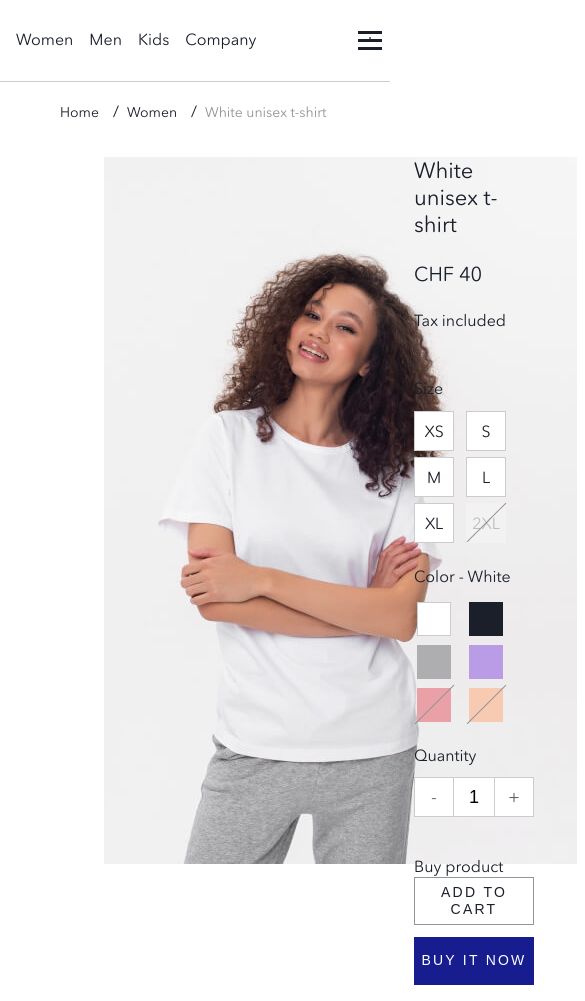
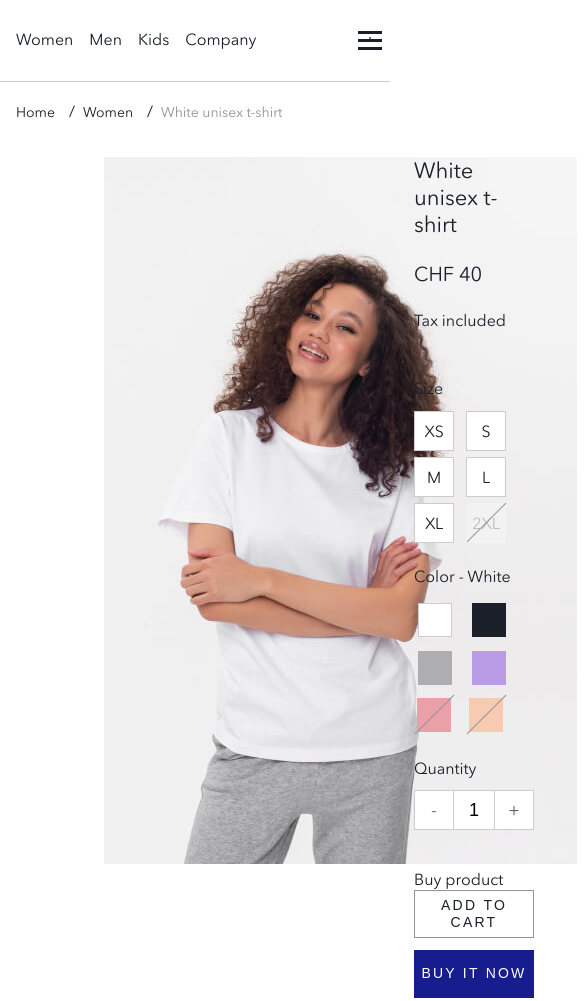
Before and after one commit to AlekseyPrusevich/spurIT, a plain HTML site: page index.html in a window 390 px wide. Shown: the top 1001 px of the page, 585 px wide, since content can reach past the window. Drawn offline with Linux system fonts and the light colour scheme.

Commit message:
footer mobile style

```diff
--- a/index.html
+++ b/index.html
@@ -3,6 +3,7 @@
 <head>
     <meta charset="UTF-8">
     <title>White unisex t-shirt - SUSPARSA</title>
+    <meta name="viewport" content="width=device-width,initial-scale=1">
     <link rel="stylesheet" href="source/style/font.css">
     <link rel="stylesheet" href="source/style/style.css">
 </head>
@@ -92,7 +93,7 @@
                             <legend>Size</legend>
                             <div class="product__size-container">
 
-                                <input type="radio" name="size" id="size--xs" class="product__size-radio" value="xs" tabindex="0">
+                                <input type="radio" name="size" id="size--xs" class="product__size-radio" value="xs">
                                 <label for="size--xs" class="product__size-label" aria-hidden="true">
                                     <span class="visually-hidden">choose size </span>XS
                                 </label>
@@ -129,32 +130,38 @@
                             <div class="product__size-container">
 
                                 <input type="radio" id="color--white" class="product__color-radio" name="color" value="white">
-                                <label for="color--white" class="product__color-label product__color-label--white" title="White" aria-hidden="true">
+                                <label for="color--white" class="product__color-label" title="White" aria-hidden="true">
+                                    <div class="product__color product__color--white"></div>
                                     <span class="visually-hidden">choose color white</span>
                                 </label>
 
                                 <input type="radio" id="color--black" class="product__color-radio" name="color" value="black">
-                                <label for="color--black" class="product__color-label product__color-label--black" title="Black" aria-hidden="true">
+                                <label for="color--black" class="product__color-label" title="Black" aria-hidden="true">
+                                    <div class="product__color product__color--black"></div>
                                     <span class="visually-hidden">choose color black</span>
                                 </label>
 
                                 <input type="radio" id="color--gray" class="product__color-radio" name="color" value="gray">
-                                <label for="color--gray" class="product__color-label product__color-label--gray" title="Gray" aria-hidden="true">
+                                <label for="color--gray" class="product__color-label" title="Gray" aria-hidden="true">
+                                    <div class="product__color product__color--gray"></div>
                                     <span class="visually-hidden">choose color gray</span>
                                 </label>
 
                                 <input type="radio" id="color--purple-latte" class="product__color-radio" name="color" value="purple latte">
-                                <label for="color--purple-latte" class="product__color-label product__color-label--purple-latte" title="Purple latte" aria-hidden="true">
+                                <label for="color--purple-latte" class="product__color-label" title="Purple latte" aria-hidden="true">
+                                    <div class="product__color product__color--purple-latte"></div>
                                     <span class="visually-hidden">choose color purple latte</span>
                                 </label>
 
                                 <input type="radio" id="color--red" class="product__color-radio" name="color" value="red" disabled>
-                                <label for="color--red" class="product__color-label product__color-label--red" title="Red" aria-hidden="true">
+                                <label for="color--red" class="product__color-label" title="Red" aria-hidden="true">
+                                    <div class="product__color product__color--red"></div>
                                     <span class="visually-hidden">choose color red</span>
                                 </label>
 
                                 <input type="radio" id="color--orange" class="product__color-radio" name="color" value="orange" disabled>
-                                <label for="color--orange" class="product__color-label product__color-label--orange" title="Orange" aria-hidden="true">
+                                <label for="color--orange" class="product__color-label" title="Orange" aria-hidden="true">
+                                    <div class="product__color product__color--orange"></div>
                                     <span class="visually-hidden">choose color orange</span>
                                 </label>
                             </div>
--- a/source/style/style.css
+++ b/source/style/style.css
@@ -292,8 +292,37 @@ legend {
     margin-left: 60px;
 }
 
+@media (max-width: 1024px) {
+
+    .breadcrumbs {
+        margin-left: 24px;
+    }
+}
+
+@media (max-width: 768px) {
+
+    .breadcrumbs {
+        margin-left: 32px;
+    }
+}
+
+@media (max-width: 520px) {
+
+    .breadcrumbs {
+        margin-left: 24px;
+    }
+}
+
+@media (max-width: 440px) {
+
+    .breadcrumbs {
+        margin-left: 16px;
+    }
+}
+
 .breadcrumbs__list {
     display: flex;
+    flex-wrap: wrap;
     list-style: none;
     padding-left: 0;
     margin-top: 0;
@@ -490,65 +519,57 @@ legend {
     margin-right: -6px;
 }
 
-.product__color-label::before {
-    position: absolute;
-    top: -4px;
-    right: -4px;
-    bottom: -4px;
-    left: -4px;
-    content: '';
-    width: 40px;
-    height: 40px;
+.product__color-label {
+    margin-top: 6px;
+    margin-left: 6px;
+    margin-right: 6px;
+    padding: 3px;
+    cursor: pointer;
+    transition: all .2s ease;
+    border: 1px solid transparent;
+    box-shadow: none;
+}
+
+.product__color {
+    width: 34px;
+    height: 34px;
     border: 1px solid transparent;
 }
 
-.product__color-label {
-    position: relative;
-    width: 34px;
-    height: 34px;
-    margin-top: 9px;
-    margin-left: 9px;
-    margin-right: 9px;
-    background-color: var(--border);
-    cursor: pointer;
-    transition: all .2s ease;
-    border: 1px solid transparent;
+.product__color-label:hover {
+    box-shadow: inset 0 0 0 1px var(--border);
 }
 
-.product__color-label--white {
+.product__color--white {
     background-color: #FFFFFF;
     border-color: var(--border);
 }
 
-.product__color-label--black {
+.product__color--black {
     background-color: #1A1F29;
 }
 
-.product__color-label--gray {
+.product__color--gray {
       background-color: #AEAEB0;
 }
 
-.product__color-label--purple-latte {
+.product__color--purple-latte {
     background-color: #BA9BE5;
 }
 
-.product__color-label--red {
+.product__color--red {
     background-color: #E9A0A7;
 }
 
-.product__color-label--orange {
+.product__color--orange {
     background-color: #F8CAB1;
 }
 
-.product__color-label:hover::before {
-    border-color: var(--border);
+.product__color-radio[type="radio"]:checked + .product__color-label {
+    box-shadow: inset 0 0 0 1px var(--main-black);
 }
 
-.product__color-radio[type="radio"]:checked + .product__color-label::before {
-    border-color: var(--main-black);
-}
-
-.product__color-radio[type="radio"]:disabled + .product__color-label::before {
+.product__color-radio[type="radio"]:disabled + .product__color-label {
     position: relative;
     border: none;
 }
@@ -562,8 +583,8 @@ legend {
     content: '';
     height: 1px;
     width: 55px;
-    top: 15px;
-    left: -11px;
+    top: 19px;
+    left: -7px;
     background-color: var(--disabled);
     transform: rotate(-45deg);
 }
@@ -785,8 +806,56 @@ legend {
     padding-bottom: 32px;
 }
 
+@media (max-width: 1024px) {
+
+    .footer {
+        padding-top: 64px;
+        padding-left: 48px;
+    }
+}
+
+@media (max-width: 520px) {
+
+    .footer {
+        padding-top: 48px;
+        padding-left: 24px;
+    }
+}
+
+@media (max-width: 440px) {
+
+    .footer {
+        padding-top: 32px;
+        padding-left: 16px;
+    }
+}
+
 .footer__container {
     display: flex;
+}
+
+@media (max-width: 768px) {
+
+    .footer__container {
+        flex-direction: column;
+    }
+}
+
+@media (max-width: 768px) {
+
+    .footer__menu {
+        order: -1;
+        margin-left: -96px;
+        margin-bottom: 48px;
+    }
+}
+
+@media (max-width: 440px) {
+
+    .footer__menu {
+        margin-left: -32px;
+        margin-bottom: 32px;
+    }
 }
 
 .footer__menu-adress {
@@ -796,6 +865,14 @@ legend {
     letter-spacing: 1px;
     color: var(--tertiary);
     width: 168px;
+}
+
+@media (max-width: 768px) {
+
+    .footer__menu-adress {
+        margin-top: 12px;
+        width: auto;
+    }
 }
 
 .footer__social-container {
@@ -822,10 +899,6 @@ legend {
     margin-right: auto;
 }
 
-.footer__menu {
-
-}
-
 .footer__menu-list {
     list-style: none;
     margin-top: 0;
@@ -835,6 +908,20 @@ legend {
 
 .footer__menu-item {
     margin-left: 156px;
+}
+
+@media (max-width: 1024px) {
+
+    .footer__menu-item {
+        margin-left: 96px;
+    }
+}
+
+@media (max-width: 440px) {
+
+    .footer__menu-item {
+        margin-left: 32px;
+    }
 }
 
 .footer__menu-list {
@@ -855,6 +942,14 @@ legend {
     padding-left: 0;
 }
 
+@media (max-width: 768px) {
+
+    .footer-menu__list {
+        margin-top: 12px;
+    }
+}
+
+
 .footer__menu-link {
     text-decoration: none;
     font-size: 16px;
@@ -871,3 +966,17 @@ legend {
     display: block;
     margin-top: 92px;
 }
+
+@media (max-width: 768px) {
+
+    .footer__copywriter {
+        margin-top: 64px;
+    }
+}
+
+@media (max-width: 440px) {
+
+    .footer__copywriter {
+        margin-top: 32px;
+    }
+}
```
